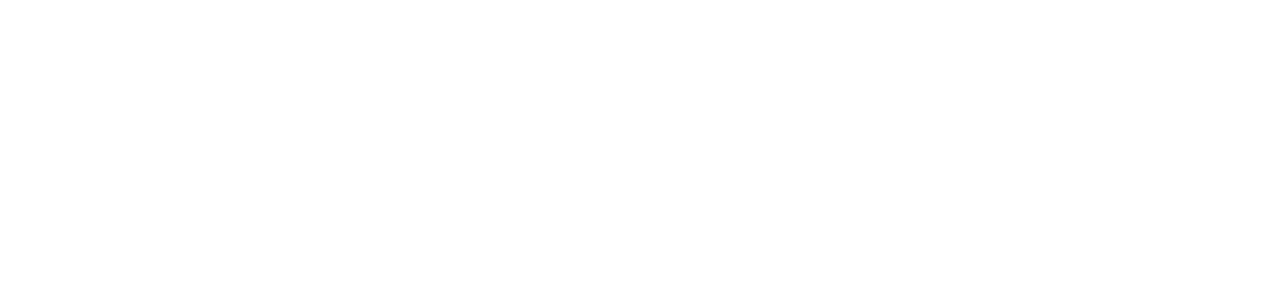
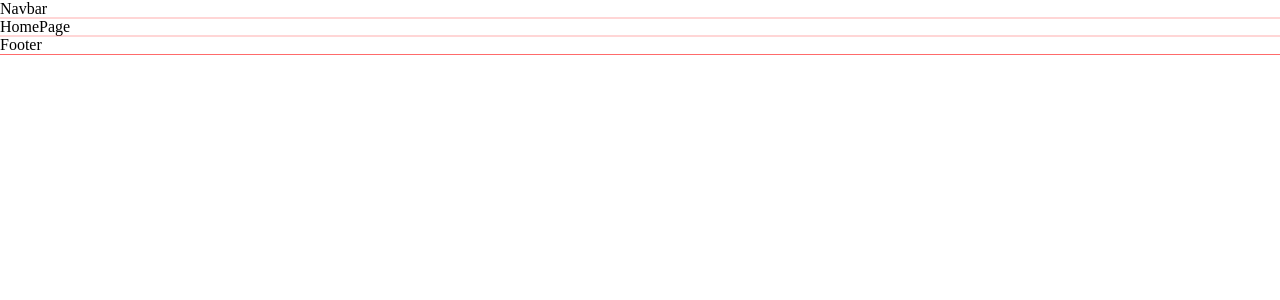
Before and after one commit to NextTechUZ/ViewVilla-client, a Next.js app: page / in a window 1280 px wide. Shown: the top 300 px of the page. Built offline with nearby package versions, Linux system fonts and the light colour scheme.

Commit message:
app initialized

```diff
--- /dev/null
+++ b/src/layouts/AppLayout/index.tsx
@@ -0,0 +1,18 @@
+import React from 'react'
+import { MainPropTypes } from '../../shared/types'
+import Navbar from '../Navbar'
+import Footer from '../Footer'
+
+
+
+function AppLayout({children}:MainPropTypes ) {
+  return (
+    <div>
+        <Navbar/>
+        {children}
+        <Footer/>
+        </div>
+  )
+}
+
+export default AppLayout
--- /dev/null
+++ b/src/layouts/Footer/index.tsx
@@ -0,0 +1,9 @@
+import React from 'react'
+
+function Footer() {
+  return (
+    <div>Footer</div>
+  )
+}
+
+export default Footer
--- /dev/null
+++ b/src/layouts/Navbar/index.tsx
@@ -0,0 +1,9 @@
+import React from 'react'
+
+function Navbar() {
+  return (
+    <div>Navbar</div>
+  )
+}
+
+export default Navbar
--- /dev/null
+++ b/src/modules/HomePage/index.tsx
@@ -0,0 +1,9 @@
+import React from 'react'
+
+function HomePage() {
+  return (
+    <div>HomePage</div>
+  )
+}
+
+export default HomePage
--- a/src/pages/_app.tsx
+++ b/src/pages/_app.tsx
@@ -1,7 +1,15 @@
-import type { AppProps } from 'next/app'
+import AppLayout from "../layouts/AppLayout";
+import "../styles/global.scss";
+import type { AppProps } from "next/app";
 
 function MyApp({ Component, pageProps }: AppProps) {
-  return <Component {...pageProps} />
+  return (
+    <AppLayout>
+
+      <Component {...pageProps} />
+
+    </AppLayout>
+  );
 }
 
-export default MyApp
+export default MyApp;
--- a/src/pages/index.tsx
+++ b/src/pages/index.tsx
@@ -1,19 +1,11 @@
-import type { NextPage } from 'next'
-import Head from 'next/head'
-import Image from 'next/image'
-import styles from '../styles/Home.module.css'
+import type { NextPage } from "next";
+ import HomePage from "../modules/HomePage";
 
 const Home: NextPage = () => {
   return (
-    <>
-       <Head>
-        <title>Create Next App</title>
-        <meta name="description" content="Generated by create next app" />
-        <link rel="icon" href="/favicon.ico" />
-      </Head>
 
-     </>
-  )
-}
+       <HomePage/>
+   );
+};
 
-export default Home
+export default Home;
--- /dev/null
+++ b/src/shared/types/index.tsx
@@ -0,0 +1,7 @@
+import React from "react";
+
+export type MainPropTypes<T = {}> = {
+    className?: string;
+    style?: React.CSSProperties;
+    children?: React.ReactNode;
+} & T ;
--- /dev/null
+++ b/src/styles/global.scss
@@ -0,0 +1,7 @@
+*{
+    padding: 0;margin: 0;box-sizing: border-box;
+    font-family: inherit;
+    color: inherit;
+    outline: 1px solid rgba(255, 0, 0, 0.162);
+
+}
```
